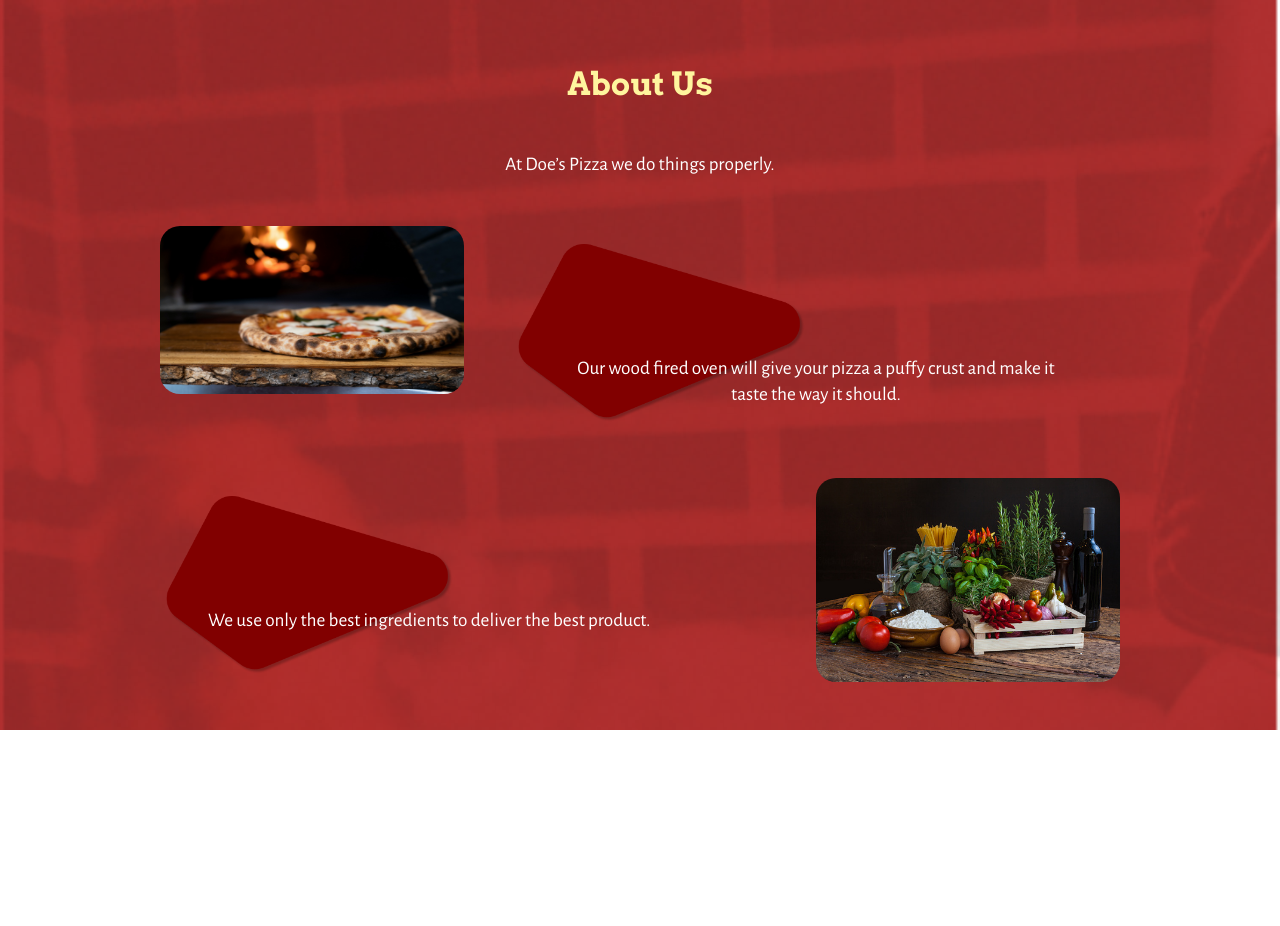
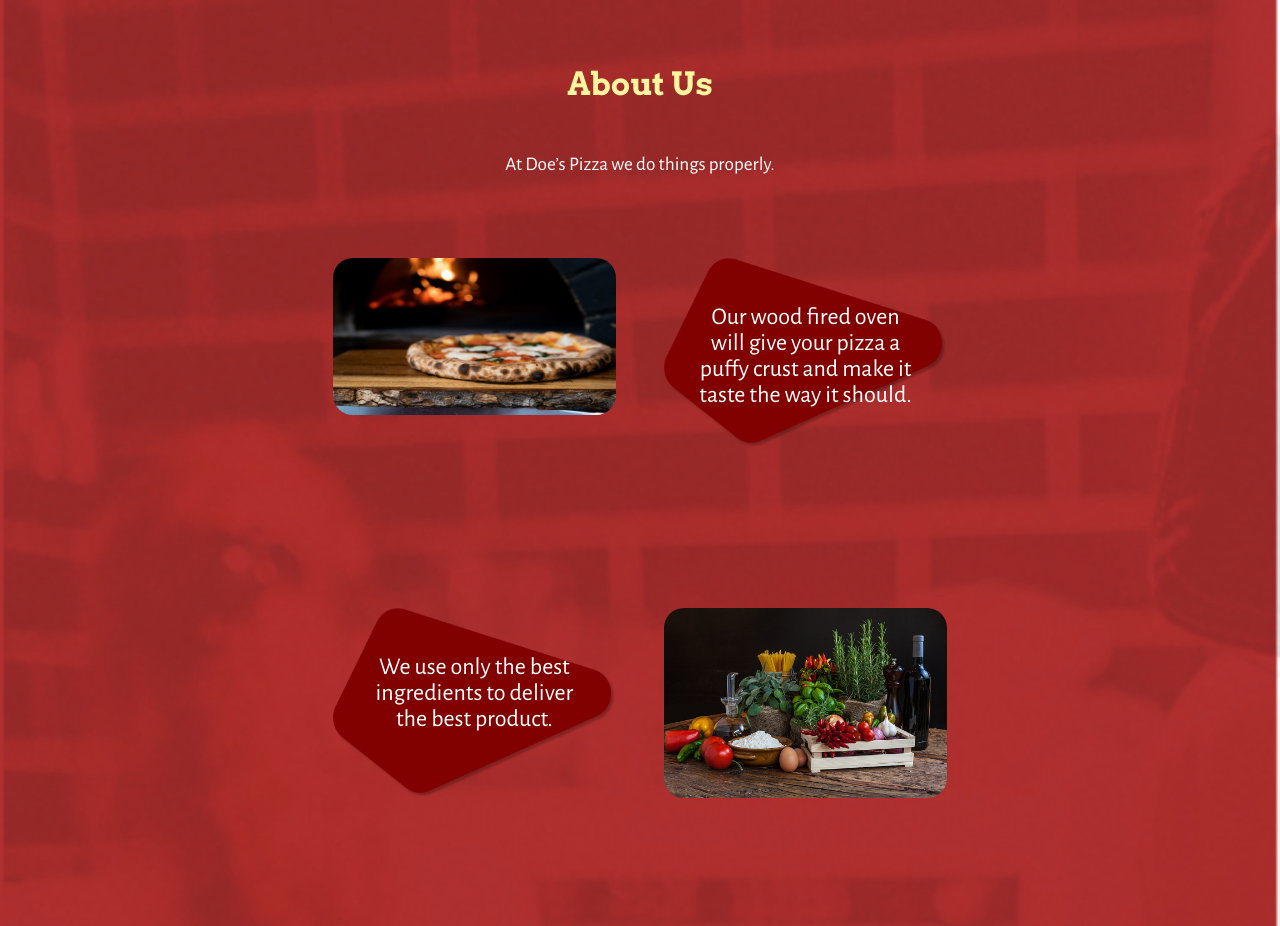
Before and after one commit to Techoplite/Doe-s-Pizza, a Next.js app: page /components/AboutUs in a window 1280 px wide. Before the commit the page ends 800 px from the top, so only its background shows below. Built offline with nearby package versions, Linux system fonts and the light colour scheme; a web font is replaced by a local one.

Commit message:
Style shaped background on doesktop

```diff
--- a/styles/AboutUs.module.scss
+++ b/styles/AboutUs.module.scss
@@ -40,6 +40,9 @@
         }
         img {
             border-radius: 20px;
+        }
+        .img-wrapper {
+            margin: 2rem 0;
         }
         .text-on-img {
             position: absolute;
@@ -120,11 +123,14 @@
 @media screen and (min-width: 1080px) {
     .section-about-us {
         .flex-container {
+            width: 60%;
+            margin: 3rem auto;
             p {
-                padding: 0 3rem;
+                padding: 0 2rem;
+                font-size: 1.5rem;
             }
-            .img-wrapper {
-                width: 50%;
+            .text-on-img {
+                margin-top: 5%;
             }
         }
     }
```
Also changed, not shown: public/background-shape.png.
